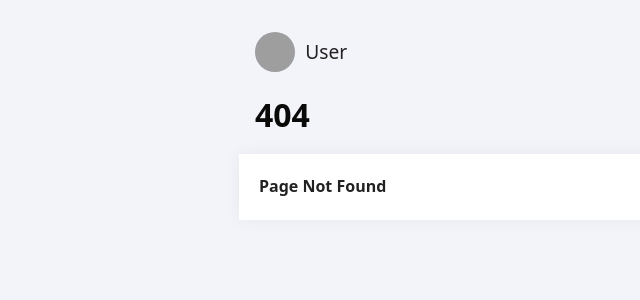
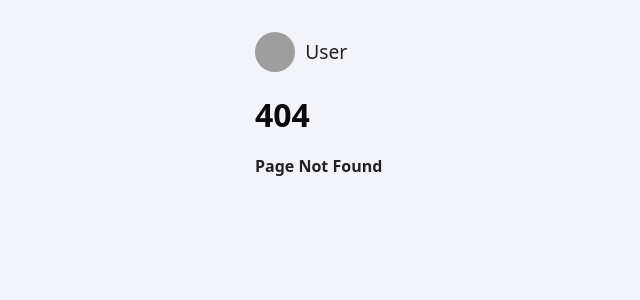
Before and after one commit to Cizzuk/Benjeto, a Jekyll site: the page built from 404.html, in a window 1280 px wide. Shown: the top 300 px of the page, without its empty margins (26-666 px from the left). Built offline with Jekyll 4.4.1, drawn with Linux system fonts in a browser that asks for light colours; grey boxes are pictures that could not be loaded.

Commit message:
Update default.html

```diff
--- a/_layouts/default.html
+++ b/_layouts/default.html
@@ -7,7 +7,7 @@ layout: base
   <h1>{{ page.title }}</h1>
 {%- endif -%}
 </header>
-<main class="pagebox">
+<main>
 
 {{ content }}
 </main>
```
